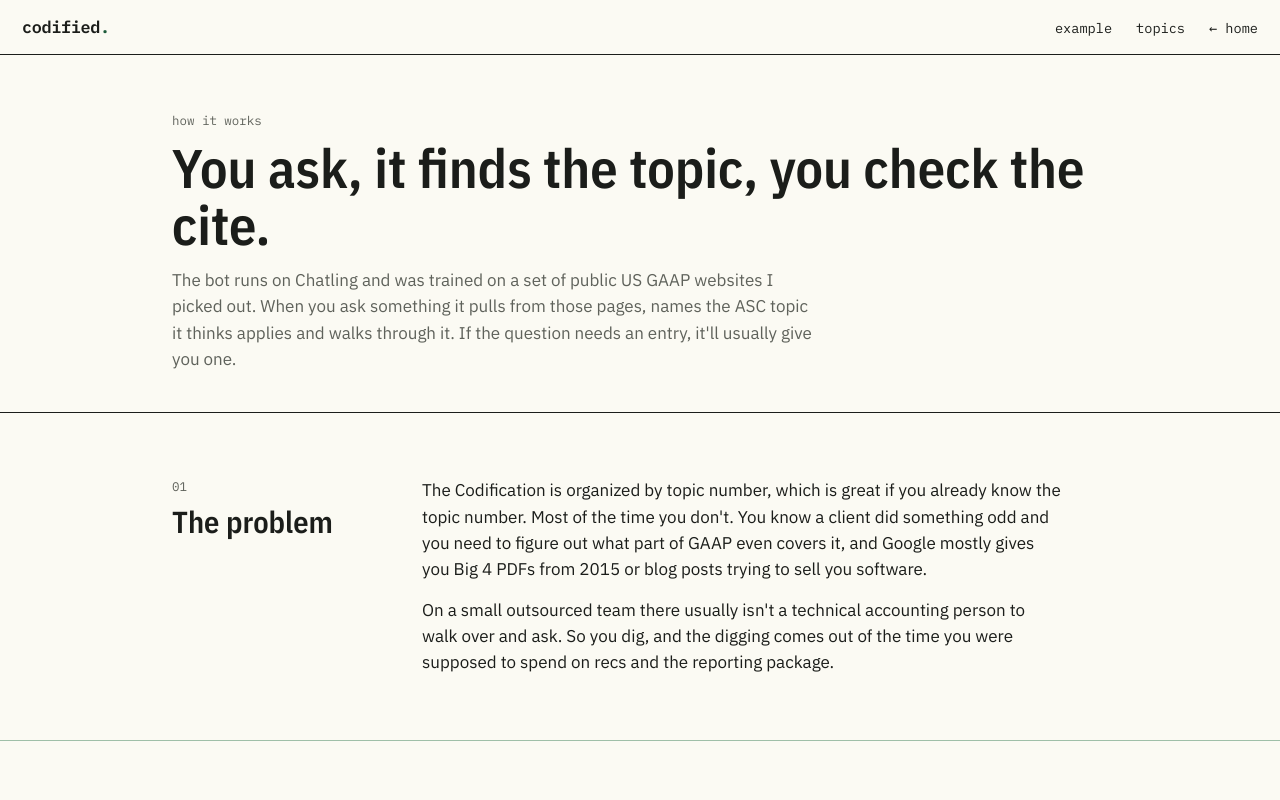
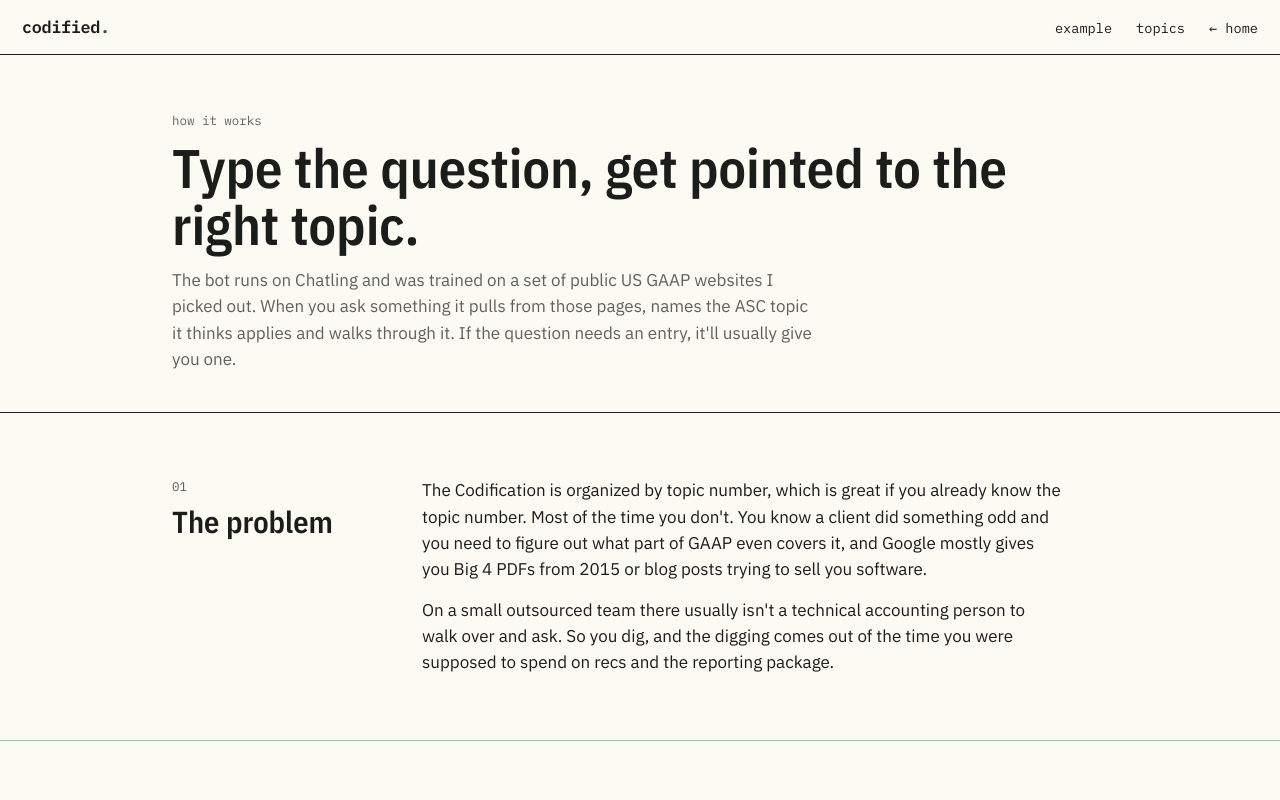
Before and after one commit to kyleberger98/codified, a plain HTML site: page services.html in a window 1280 px wide. Shown: the top 800 px of the page. Drawn offline with nearby package versions, Linux system fonts and the light colour scheme; a script that the page names is missing.

Commit message:
Tweak page 2 headline

```diff
--- a/services.html
+++ b/services.html
@@ -24,7 +24,7 @@
   <header class="pagehead">
     <div class="wrap">
       <span class="label">how it works</span>
-      <h1>You ask, it finds the topic, you check the cite.</h1>
+      <h1>Type the question, get pointed to the right topic.</h1>
       <p>The bot runs on Chatling and was trained on a set of public US GAAP websites I picked out. When you ask something it pulls from those pages, names the ASC topic it thinks applies and walks through it. If the question needs an entry, it'll usually give you one.</p>
     </div>
   </header>
```
